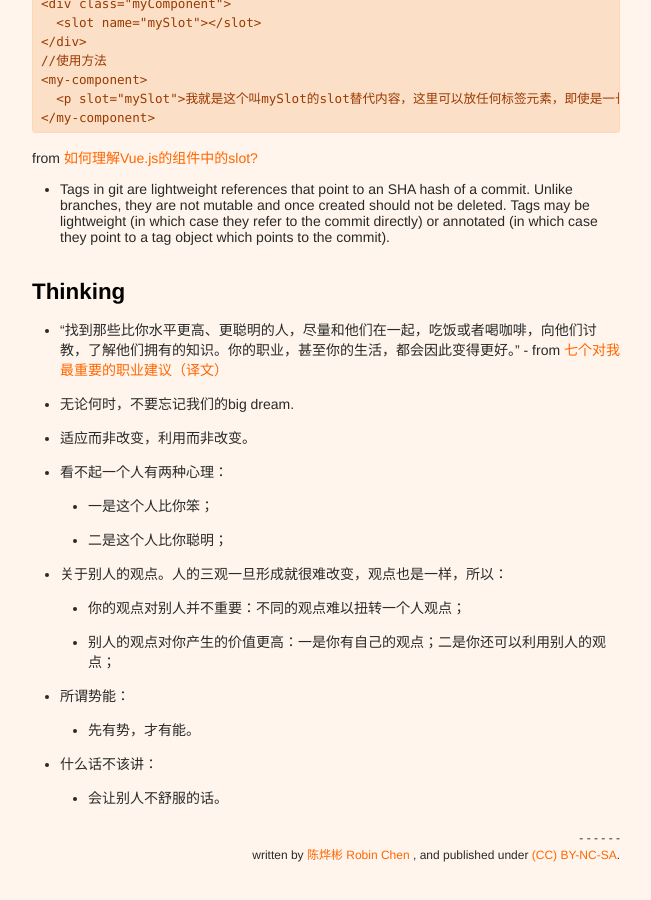
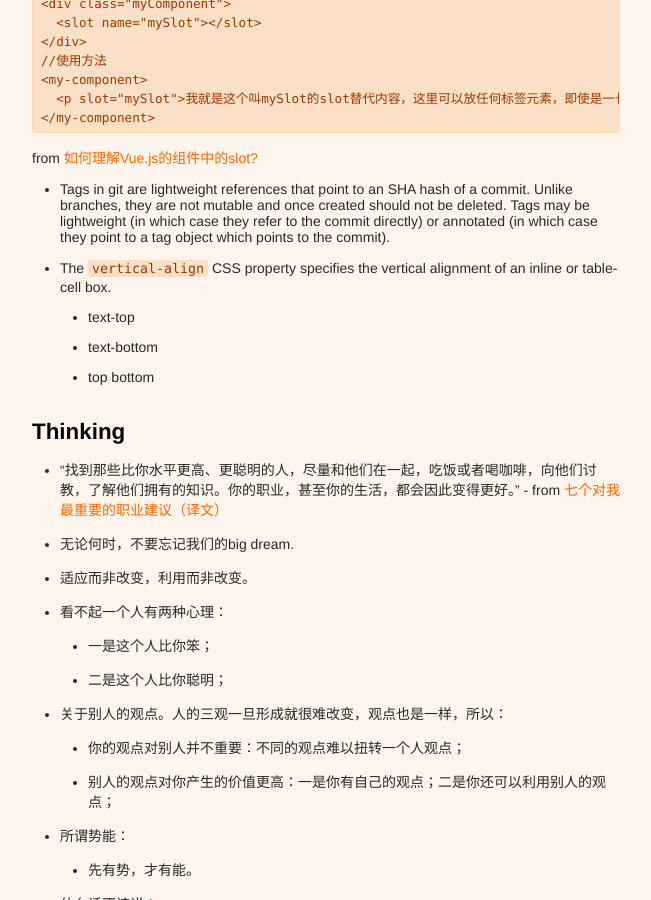
Before and after one commit to xianyuxmu/xianyuxmu.github.io, a Jekyll site: the page built from _posts/2018-01-02-monthly-reading.md, in a window 1280 px wide and 900 px high, scrolled down 2887 px. Shown: the whole window, without its empty margins (314-965 px from the left). Built offline with Jekyll 4.4.1, drawn with Linux system fonts in a browser that asks for light colours; comment, search, counter and statistics services are not loaded.

Commit message:
Reading of 21 Jan. 2018

```diff
--- a/_posts/2018-01-02-monthly-reading.md
+++ b/_posts/2018-01-02-monthly-reading.md
@@ -111,6 +111,10 @@ tags:
 from [如何理解Vue.js的组件中的slot?](https://segmentfault.com/q/1010000005614045)
 
 - Tags in git are lightweight references that point to an SHA hash of a commit. Unlike branches, they are not mutable and once created should not be deleted. Tags may be lightweight (in which case they refer to the commit directly) or annotated (in which case they point to a tag object which points to the commit).
+- The `vertical-align` CSS property specifies the vertical alignment of an inline or table-cell box.
+	- text-top
+	- text-bottom
+	- top bottom
 
 
 ## Thinking
```
